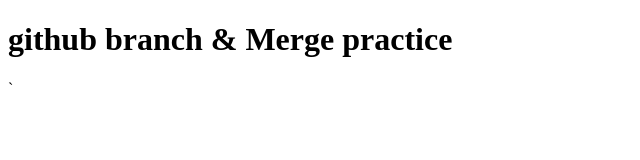
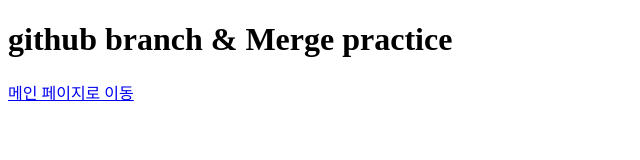
Before and after one commit to seongjunin98/git-test, a plain HTML site: page index.html in a window 1280 px wide. Shown: the whole page, without its empty margins (0-640 px from the left). Drawn offline with Linux system fonts and the light colour scheme.

Commit message:
메인 페이지 기능 추가(main.html 생성)

```diff
--- a/index.html
+++ b/index.html
@@ -7,5 +7,6 @@
 </head>
 <body>
     <h1>github branch & Merge practice</h1>
+    <a href="main.html">메인 페이지로 이동</a>
 </body>
-</html>`
+</html>
```
Also changed, not shown: main.html (added).
